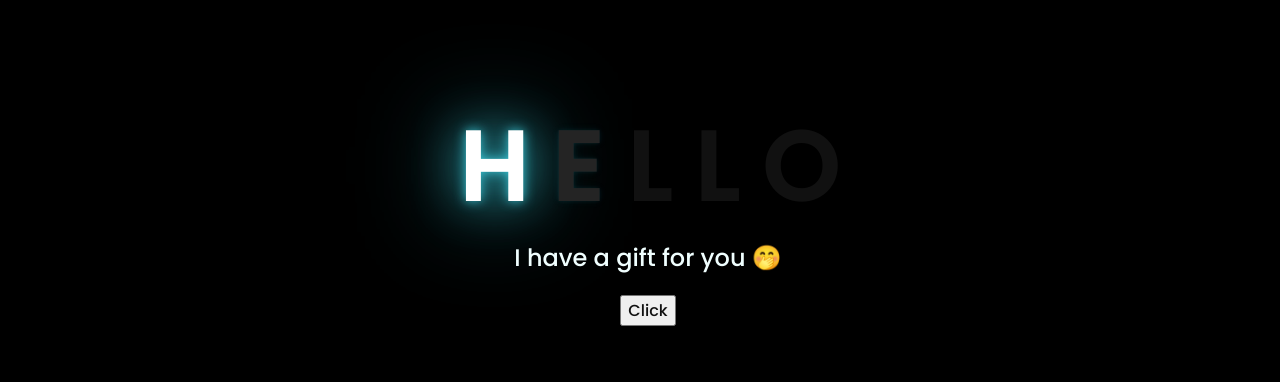
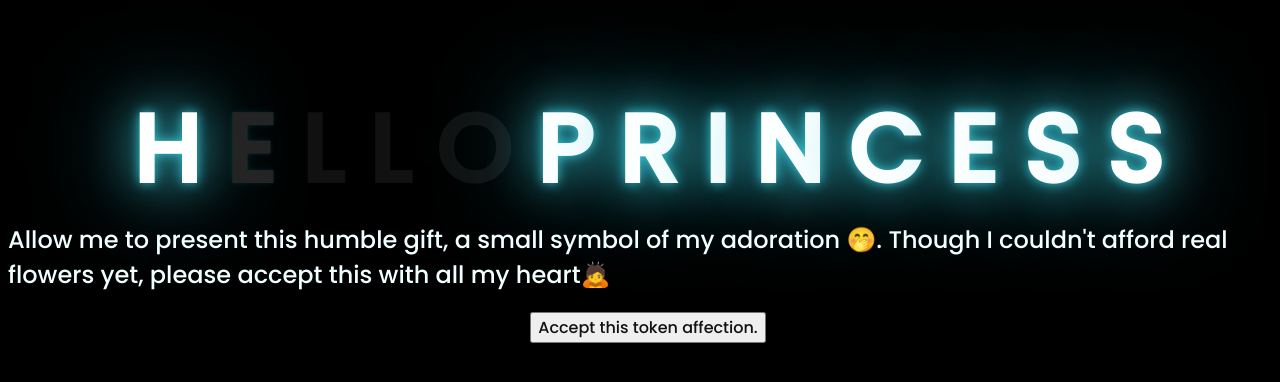
Before and after one commit to Kyne0328/P-Flowers, a plain HTML site: page index.html in a window 1280 px wide. Shown: the part 198-580 px from the top of the page. Drawn offline with Linux system fonts and the light colour scheme.

Commit message:
Update index.html

```diff
--- a/index.html
+++ b/index.html
@@ -15,13 +15,23 @@
         <span>L</span>
         <span>L</span>
         <span>O</span>
+        <span> </span>
+        <span>P</span>
+        <span>R</span>
+        <span>I</span>
+        <span>N</span>
+        <span>C</span>
+        <span>E</span>
+        <span>S</span>
+        <span>S</span>
     </div>
     <div class="description">
-        <span>I have a gift for you 🤭</span>
+        <span>Allow me to present this humble gift, a small symbol of my adoration 🤭.</span>
+        <span>Though I couldn't afford real flowers yet, please accept this with all my heart🙇</span>
     </div>
     <div class="button">
         <button>
-            <a href="flower.html">Click</a>
+            <a href="flower.html">Accept this token affection.</a>
         </button>
 
     </div>
```
